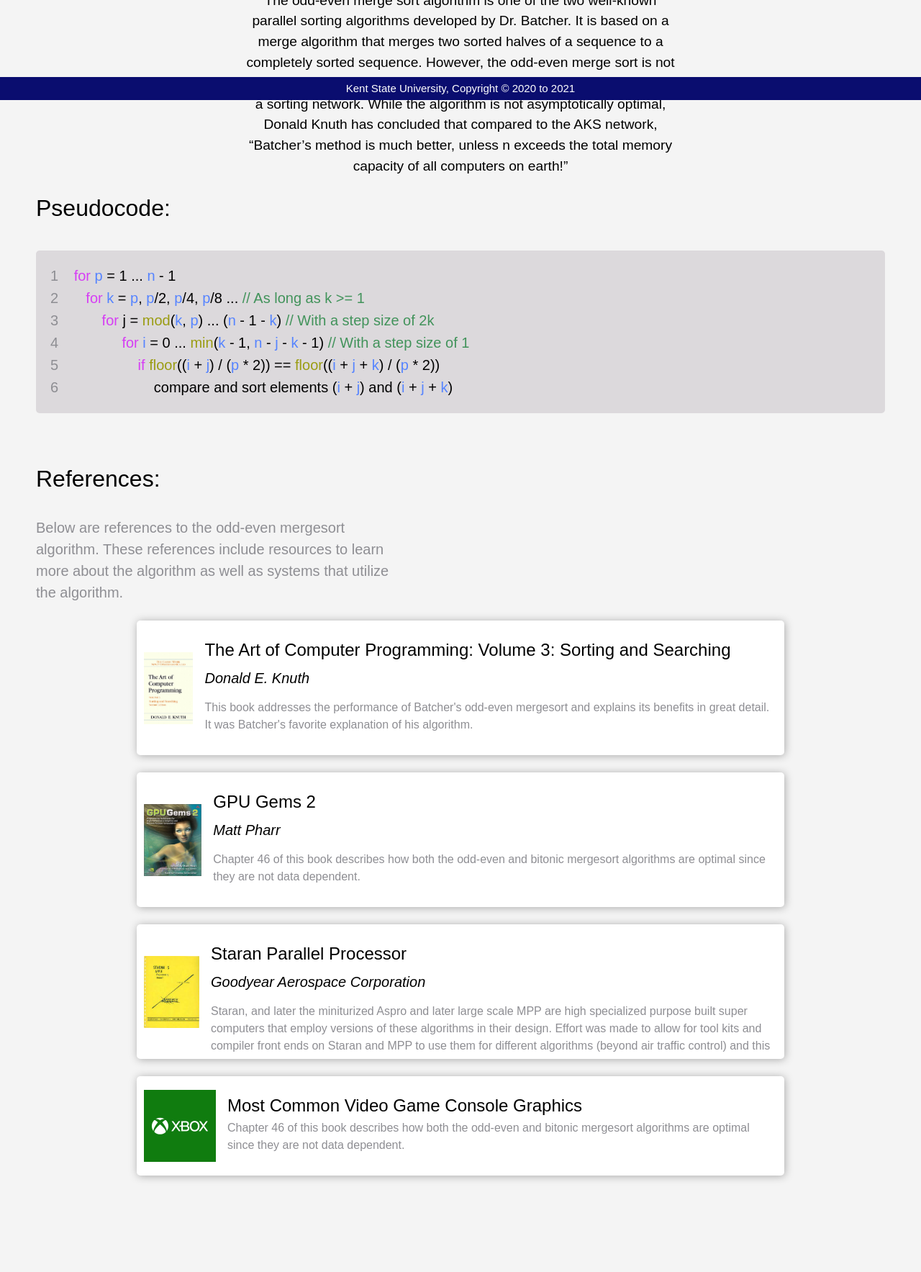
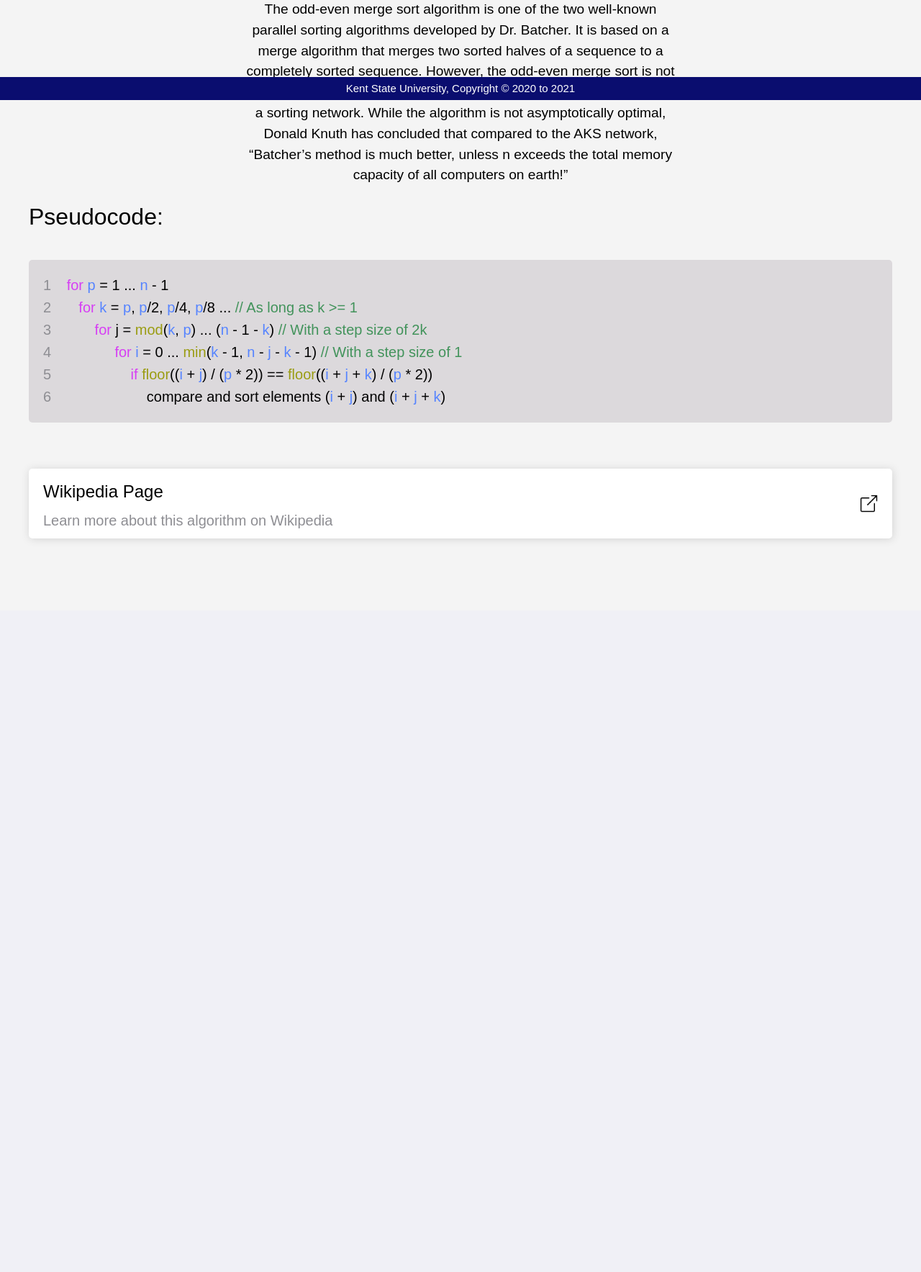
Before and after one commit to itseullman/capstone-banking, a PHP site: page /index.php?page=odd_even in a window 1280 px wide. Shown: the part 661-2428 px from the top of the page at 72% size. After the commit the page ends 1413 px from the top, so only its background shows below. Run offline with PHP 8.4, Linux system fonts and the light colour scheme.

Commit message:
Restructured algorithms page:

```diff
--- a/css/algorithm__info.css
+++ b/css/algorithm__info.css
@@ -128,96 +128,62 @@ a {
 }
 
 /**
-* Reference styles
+* Wikipedia Link Styles
 */
-.alg__references__container {
-  margin-top: 3rem;
-}
+.wiki__container {
+  width: 100%;
 
-.alg__references__container h2 {
-  font-weight: 300;
-  font-size: 2rem;
-  margin: 0;
-}
+  margin: 4rem auto 0 0;
+  padding: 10px 20px;
 
-.alg__references__info {
-  font-size: 1.25rem;
-  margin: 10px 0 1rem 0;
-  width: 95%;
-  max-width: 500px;
-  color: #8e8e93;
-}
+  background-color: white;
+  border-radius: 5px;
+  box-shadow: 1px 1px 12px lightgray;
 
-/**
-* Each individual reference
-*/
-
-.reference {
   display: flex;
   align-items: center;
-
-  background-color: white;
-
-  width: 90%;
-  max-width: 900px;
-
-  margin: 1.5rem auto;
-  padding: 10px;
-
-  box-shadow: 1px 1px 12px darkgray;
-  border-radius: 5px;
+  justify-content: space-between;
 
   transition: ease-in 0.2s;
 }
 
-.reference:hover {
-  transform: scale(1.1);
+.wiki__container:hover {
+  cursor: pointer;
+  transform: scale(1.01);
 }
 
-.reference img {
-  height: 100px;
-  width: 100px;
-  margin-right: 1rem;
+.wiki__container img {
+  height: 25px;
+  width: 25px;
 }
 
-.reference__info h3 {
-  margin: 0 0 -1rem 0;
+.wiki__info h2 {
+  margin: 0;
+  margin-top: -10px;
+
+  font-weight: 300;
   font-size: 1.5rem;
-  font-weight: 300;
 }
 
-.reference__info h4 {
+.wiki__info p {
   margin: 0;
+  margin-top: -7.5px;
+
+  color: #8e8e93;
   font-size: 1.25rem;
-  font-weight: 300;
-  font-style: italic;
 }
 
-.reference__info p {
-  font-size: 1rem;
-  margin: 5px 0 0 0;
-  height: 4.25rem;
-
-  overflow-y: scroll;
-  -ms-overflow-style: none;
-  scrollbar-width: none;
-
-  color: #8e8e93;
-}
-
-.reference__info p::-webkit-scrollbar {
-  display: none;
-}
-
-@media screen and (max-width: 825px) {
-  .reference {
-    flex-direction: column;
-    text-align: center;
-    padding: 20px;
+@media screen and (max-width: 520px) {
+  .wiki__container {
+    flex-direction: column-reverse;
+    padding: 20px 10px;
   }
 
-  .reference img,
-  .reference h4 {
-    margin-bottom: 1rem;
+  .wiki__info {
+    text-align: center;
+  }
+
+  .wiki__info h2 {
+    margin-top: 0;
   }
 }
--- a/views/odd_even.html
+++ b/views/odd_even.html
@@ -1,6 +1,6 @@
 <link rel="stylesheet" href="./css/algorithm__info.css" />
 
-<div class="alg__info__root">
+<a class="alg__info__root">
   <a href="index.php?page=algorithms">
     <div class="back__arrow__container">
       <img src="./img/left-icon.png" />
@@ -94,79 +94,11 @@
       </div>
     </div>
   </div>
-  <div class="alg__references__container">
-    <h2>References:</h2>
-    <p class="alg__references__info">
-      Below are references to the odd-even mergesort algorithm. These references
-      include resources to learn more about the algorithm as well as systems
-      that utilize the algorithm.
-    </p>
-    <a
-      class="reference"
-      href="https://proxy.library.kent.edu/login?url=https://search.ebscohost.com/login.aspx?direct=true&AuthType=ip&db=cat02286a&AN=kent.b5986614&site=eds-live&scope=site"
-      target="_blank"
-    >
-      <img class="reference__img" src="./img/art_of_programming.jpeg" />
-      <div class="reference__info">
-        <h3>
-          The Art of Computer Programming: Volume 3: Sorting and Searching
-        </h3>
-        <h4>Donald E. Knuth</h4>
-        <p>
-          This book addresses the performance of Batcher's odd-even mergesort
-          and explains its benefits in great detail. It was Batcher's favorite
-          explanation of his algorithm.
-        </p>
-      </div>
-    </a>
-    <a
-      class="reference"
-      href="https://developer.nvidia.com/gpugems/gpugems2/part-vi-simulation-and-numerical-algorithms/chapter-46-improved-gpu-sorting"
-      target="_blank"
-    >
-      <img class="reference__img" src="./img/gpu_gems.jpg" />
-      <div class="reference__info">
-        <h3>GPU Gems 2</h3>
-        <h4>Matt Pharr</h4>
-        <p>
-          Chapter 46 of this book describes how both the odd-even and bitonic
-          mergesort algorithms are optimal since they are not data dependent.
-        </p>
-      </div>
-    </a>
-    <a
-      class="reference"
-      href="https://en.wikipedia.org/wiki/STARAN"
-      target="_blank"
-    >
-      <img class="reference__img" src="./img/staran.jpeg" />
-      <div class="reference__info">
-        <h3>Staran Parallel Processor</h3>
-        <h4>Goodyear Aerospace Corporation</h4>
-        <p>
-          Staran, and later the miniturized Aspro and later large scale MPP are
-          high specialized purpose built super computers that employ versions of
-          these algorithms in their design. Effort was made to allow for tool
-          kits and compiler front ends on Staran and MPP to use them for
-          different algorithms (beyond air traffic control) and this was
-          somewhat successful for example satellite image processing used by
-          MPP.
-        </p>
-      </div>
-    </a>
-    <a
-      class="reference"
-      href="https://developer.nvidia.com/gpugems/gpugems2/part-vi-simulation-and-numerical-algorithms/chapter-46-improved-gpu-sorting"
-      target="_blank"
-    >
-      <img class="reference__img" src="./img/xbox_logo.jpeg" />
-      <div class="reference__info">
-        <h3>Most Common Video Game Console Graphics</h3>
-        <p>
-          Chapter 46 of this book describes how both the odd-even and bitonic
-          mergesort algorithms are optimal since they are not data dependent.
-        </p>
-      </div>
-    </a>
-  </div>
+  <a class="wiki__container" target="_blank" href="https://en.wikipedia.org/wiki/Batcher_odd%E2%80%93even_mergesort">
+    <div class="wiki__info">
+      <h2>Wikipedia Page</h2>
+      <p>Learn more about this algorithm on Wikipedia</p>
+    </div>
+    <img src="./img/link.png" alt="Link"/>
+  </a>
 </div>
```
Also changed, not shown: css/algorithms.css (+98 -0 lines), views/algorithms.html (+72 -0 lines), views/bitonic.html (+11 -8 lines), img/link.png (added).
